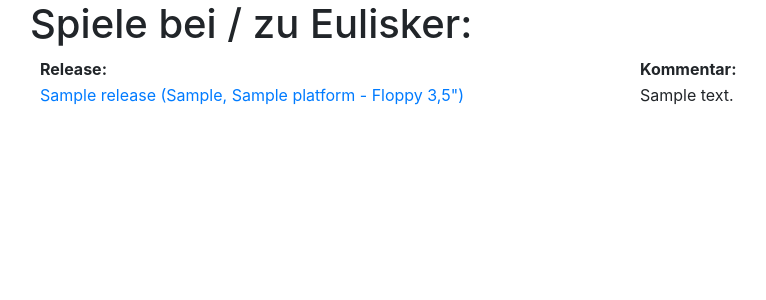
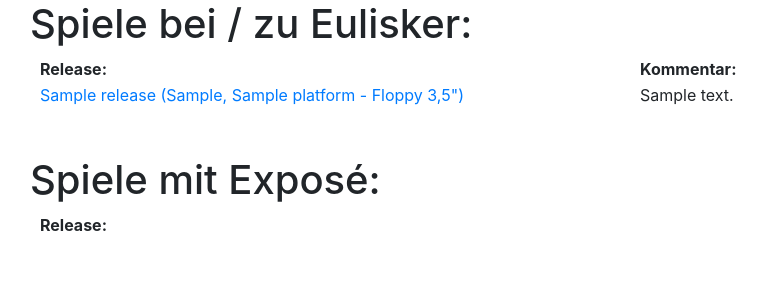
Before and after one commit to WiredDControl/gddb, a Django app: page /eulisker_list in a window 1280 px wide. Shown: the part 248-548 px from the top of the page, without its empty margins (55-821 px from the left). Run offline with Django 3.2, Linux system fonts and the light colour scheme; tables that the repository leaves empty hold one stand-in row (values such as "Sample post"); lists and menus that the app fills with data are empty; some libraries are stand-ins or nearby versions.

Commit message:
adding Euliskers expose list

```diff
--- a/games/templates/eulisker/eulisker_list.html
+++ b/games/templates/eulisker/eulisker_list.html
@@ -13,4 +13,15 @@
             </tr>
         {% endfor %}
     </table>
+    <br /><br />
+    <h1>Spiele mit Exposé:</h1>
+    <table>
+        <tr>
+            <th style="padding-left: 10px;">Release:</th>
+        </tr>
+        {% for entry in eulisker_archivelist %}
+            <td style="width: 600px;vertical-align: top;padding-left: 10px;"><a href="{% url 'release_detail' pk=entry.pk %}">{{ entry.rlstitle }} ({{ entry.year }}, {{ entry.platformlnk.platformname }} - {{ entry.get_media_display }})</a></td>
+            </tr>
+        {% endfor %}
+    </table>
 {% endblock %}
--- a/games/views.py
+++ b/games/views.py
@@ -62,7 +62,11 @@ def eulisker_list(request):
         eulisker_list = Release.objects.filter(toEulisker=1).order_by('rlstitle')
     except:
         eulisker_list = None
-    return render(request, 'eulisker/eulisker_list.html', {'eulisker_list': eulisker_list})
+    try:
+        eulisker_archivelist = Release.objects.filter(toEuliskerArchivelink="not None").order_by('rlstitle')
+    except:
+        eulisker_archivelist = None
+    return render(request, 'eulisker/eulisker_list.html', {'eulisker_list': eulisker_list, 'eulisker_archivelist': eulisker_archivelist})
 
 def game_detail(request, pk):
     game = get_object_or_404(Game, pk=pk)
```
